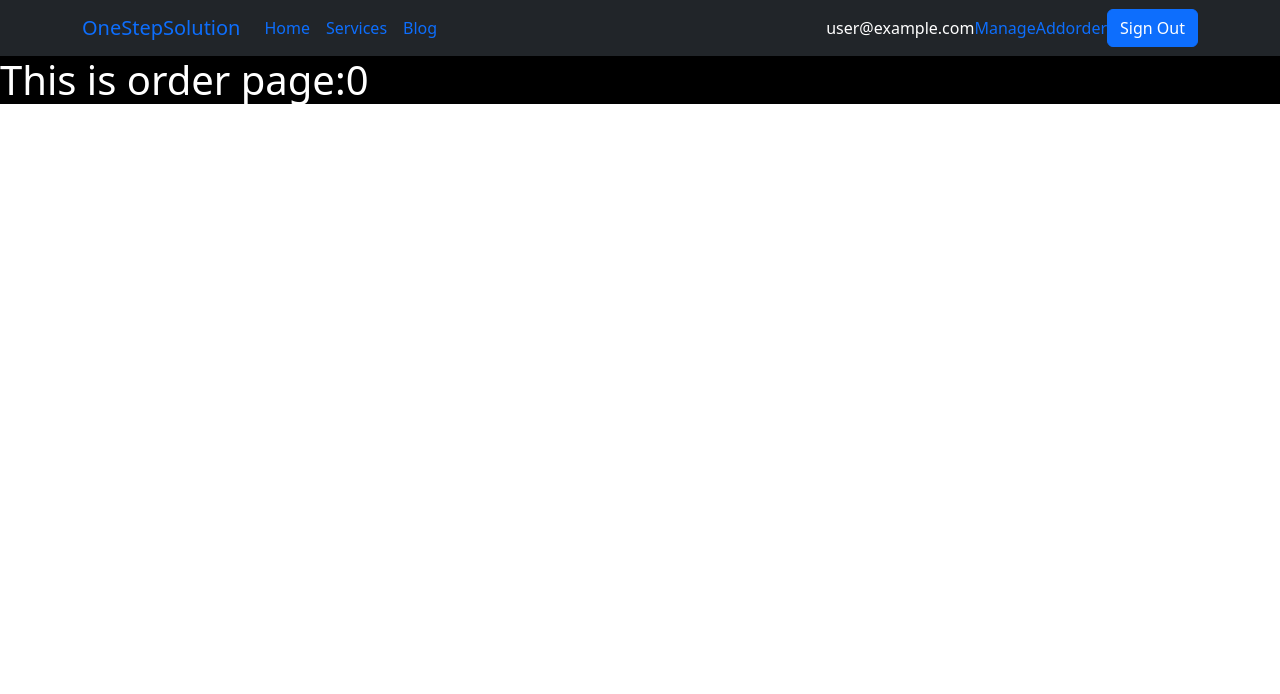
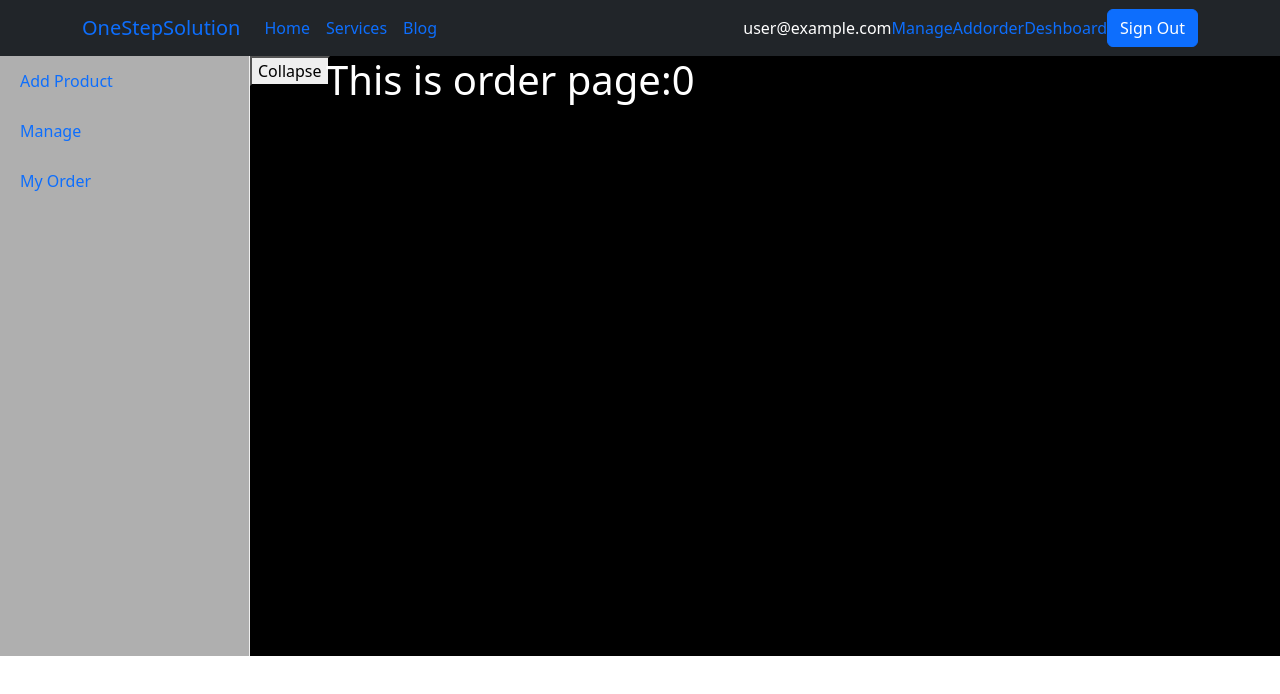
Before and after one commit to AbidurRahman24/one-step-solution-client, a React (Vite) app: page /order in a window 1280 px wide. Shown: the top 694 px of the page. Built offline with nearby package versions, Linux system fonts and the light colour scheme; no server answers; sample sign-in values are in the browser's storage.

Commit message:
manage inventory and deshboard add

```diff
--- a/package.json
+++ b/package.json
@@ -24,6 +24,7 @@
     "react-firebase-hooks": "^5.0.3",
     "react-hook-form": "^7.35.0",
     "react-icons": "^4.4.0",
+    "react-pro-sidebar": "^1.0.0-alpha.2",
     "react-router-dom": "^6.3.0",
     "react-toastify": "^9.0.8",
     "swiper": "^8.4.2"
--- a/src/App.jsx
+++ b/src/App.jsx
@@ -14,6 +14,7 @@ import Navigation from './pages/shared/Navigation';
 import AddProduct from './pages/dashboard/addProduct/AddProduct';
 import ManageServices from './pages/dashboard/manageServices/ManageServices';
 import Order from './pages/dashboard/order/Order';
+import Deshboard from './pages/dashboard/Deshboard';
 
 function App() {
 
@@ -27,6 +28,7 @@ function App() {
         <Route path="/addProduct" element={<RequireAuth><AddProduct /></RequireAuth>}></Route>
         <Route path="/manage" element={<RequireAuth><ManageServices /></RequireAuth>}></Route>
         <Route path="/order" element={<RequireAuth><Order /></RequireAuth>}></Route>
+        <Route path="/deshboard" element={<RequireAuth><Deshboard /></RequireAuth>}></Route>
         <Route path="/blog" element={<Blog />}></Route>
         <Route path="/shipment" element={<Shipment />}></Route>
         <Route path="/login" element={<Login />}></Route>
--- a/src/main.jsx
+++ b/src/main.jsx
@@ -4,11 +4,14 @@ import App from './App'
 import './index.css'
 import 'bootstrap/dist/css/bootstrap.min.css';
 import { BrowserRouter } from "react-router-dom";
+import { ProSidebarProvider } from 'react-pro-sidebar';
 
 ReactDOM.createRoot(document.getElementById('root')).render(
   <React.StrictMode>
     <BrowserRouter>
+    <ProSidebarProvider>
     <App />
+    </ProSidebarProvider>
     </BrowserRouter>
   </React.StrictMode>
 )
--- /dev/null
+++ b/src/pages/dashboard/Deshboard.jsx
@@ -0,0 +1,20 @@
+import React from 'react';
+import { Col, Container, Row } from 'react-bootstrap';
+import SideBar from '../shared/sidebar/SideBar';
+import AddProduct from './addProduct/AddProduct';
+import Order from './order/Order';
+
+const Deshboard = () => {
+    return (
+      <Row style={{height:'600px'}}>
+        <Col sm={3}>
+            <SideBar></SideBar>
+        </Col>
+        <Col sm={9}>
+            <Order></Order>
+        </Col>
+      </Row>
+    );
+};
+
+export default Deshboard;
--- a/src/pages/dashboard/addProduct/AddProduct.jsx
+++ b/src/pages/dashboard/addProduct/AddProduct.jsx
@@ -1,6 +1,8 @@
 import { MDBBtn, MDBContainer, MDBInput } from 'mdb-react-ui-kit';
 import React from 'react';
+import { Col, Row } from 'react-bootstrap';
 import { useForm } from 'react-hook-form';
+import SideBar from '../../shared/sidebar/SideBar';
 
 const AddProduct = () => {
     const { register, handleSubmit } = useForm();
@@ -21,6 +23,11 @@ const AddProduct = () => {
 
     };
     return (
+        <Row style={{height:'600px'}}>
+        <Col sm={3}>
+            <SideBar></SideBar>
+        </Col>
+        <Col sm={9}>
         <MDBContainer className="p-3 my-5 d-flex flex-column w-50">
             <h2>Please add a service</h2>
             <form className='d-flex flex-column' onSubmit={handleSubmit(onSubmit)}>
@@ -32,6 +39,8 @@ const AddProduct = () => {
                 <MDBBtn  className='mb-2' type="submit" value='Add Product' >Add Product </MDBBtn>
             </form>
         </MDBContainer>
+        </Col>
+      </Row>
     );
 };
 
--- a/src/pages/dashboard/manageServices/ManageServices.jsx
+++ b/src/pages/dashboard/manageServices/ManageServices.jsx
@@ -1,5 +1,8 @@
 import React from 'react';
+import { Col, Row } from 'react-bootstrap';
 import useServices from '../../../hooks/useServices';
+import SideBar from '../../shared/sidebar/SideBar';
+import { MDBTable, MDBTableHead, MDBTableBody } from 'mdb-react-ui-kit';
 
 const ManageServices = () => {
     const [product, setProduct] = useServices() //custom hook
@@ -20,14 +23,35 @@ const ManageServices = () => {
         }
     }
     return (
-        <div>
+        <Row style={{height:'600px'}}>
+        <Col sm={3}>
+            <SideBar></SideBar>
+        </Col>
+        <Col sm={9} responsive style={{color:'#fff'}}>
             <h3>This is ManageServices</h3>
+        <MDBTable responsive style={{color:'#fff'}} >
+            <MDBTableHead>
+            <tr>
+          <th scope='col'>No</th>
+          <th scope='col'>Name</th>
+          <th scope='col'>Cancel</th>
+        </tr>
+        </MDBTableHead>
+        <MDBTableBody>
             {
-                product.map(product => <div key={product._id}>
-                    <h4>{product.Name} <button onClick={() =>handleDelete(product._id)}>X</button></h4>
-                </div>)
+                product.map(product =>
+                     <tr>
+          <th scope='row'>{product._id}</th>
+          <td>{product.Name} </td>
+          <td><button onClick={() =>handleDelete(product._id)}>X</button></td>
+
+        </tr>
+                )
             }
-        </div>
+            </MDBTableBody>
+        </MDBTable>
+        </Col>
+      </Row>
     );
 };
 
--- a/src/pages/dashboard/order/Order.jsx
+++ b/src/pages/dashboard/order/Order.jsx
@@ -1,9 +1,11 @@
 import { signOut } from 'firebase/auth';
 import React, { useEffect, useState } from 'react';
+import { Col, Row } from 'react-bootstrap';
 import { useAuthState } from 'react-firebase-hooks/auth';
 import { useNavigate } from 'react-router-dom';
 import axiosPrivate from '../../../api/PrivateAxios';
 import auth from '../../../firebase.init';
+import SideBar from '../../shared/sidebar/SideBar';
 
 const Order = () => {
     const [user] = useAuthState(auth)
@@ -30,10 +32,17 @@ const Order = () => {
     },[user])
 
     return (
+        <Row style={{height:'600px'}}>
+        <Col sm={3}>
+            <SideBar></SideBar>
+        </Col>
+        <Col sm={9}>
         <div>
               <h1>This is order page:{order.length}</h1>
               <p></p>
         </div>
+        </Col>
+      </Row>
     );
 };
 
--- a/src/pages/shared/Navigation.jsx
+++ b/src/pages/shared/Navigation.jsx
@@ -34,6 +34,7 @@ function Navigation() {
           <Link  to="/manage">Manage</Link>
           <Link  to="/addProduct">Add</Link>
           <Link  to="/order">order</Link>
+          <Link  to="/deshboard">Deshboard</Link>
           </Nav>:''}
           <Nav>
           {user ? <Button onClick={handleSignOut}>Sign Out</Button> :
--- /dev/null
+++ b/src/pages/shared/sidebar/SideBar.jsx
@@ -0,0 +1,23 @@
+import { Sidebar, Menu, MenuItem, useProSidebar } from 'react-pro-sidebar';
+import { Link } from 'react-router-dom';
+
+
+const SideBar = () => {
+    const { collapseSidebar } = useProSidebar();
+    return (
+        <div style={{ display: 'flex', height: '100%' }}>
+      <Sidebar>
+        <Menu>
+          <Link to={'/addProduct'}><MenuItem> Add Product</MenuItem></Link>
+          <Link to={'/manage'}><MenuItem> Manage</MenuItem></Link>
+          <Link to={'/order'}><MenuItem> My Order</MenuItem></Link>
+        </Menu>
+      </Sidebar>
+      <main>
+        <button onClick={() => collapseSidebar()}>Collapse</button>
+      </main>
+    </div>
+    );
+};
+
+export default SideBar;
```
Also changed, not shown: 1 other file (tests, documents, lock files or other folders).
